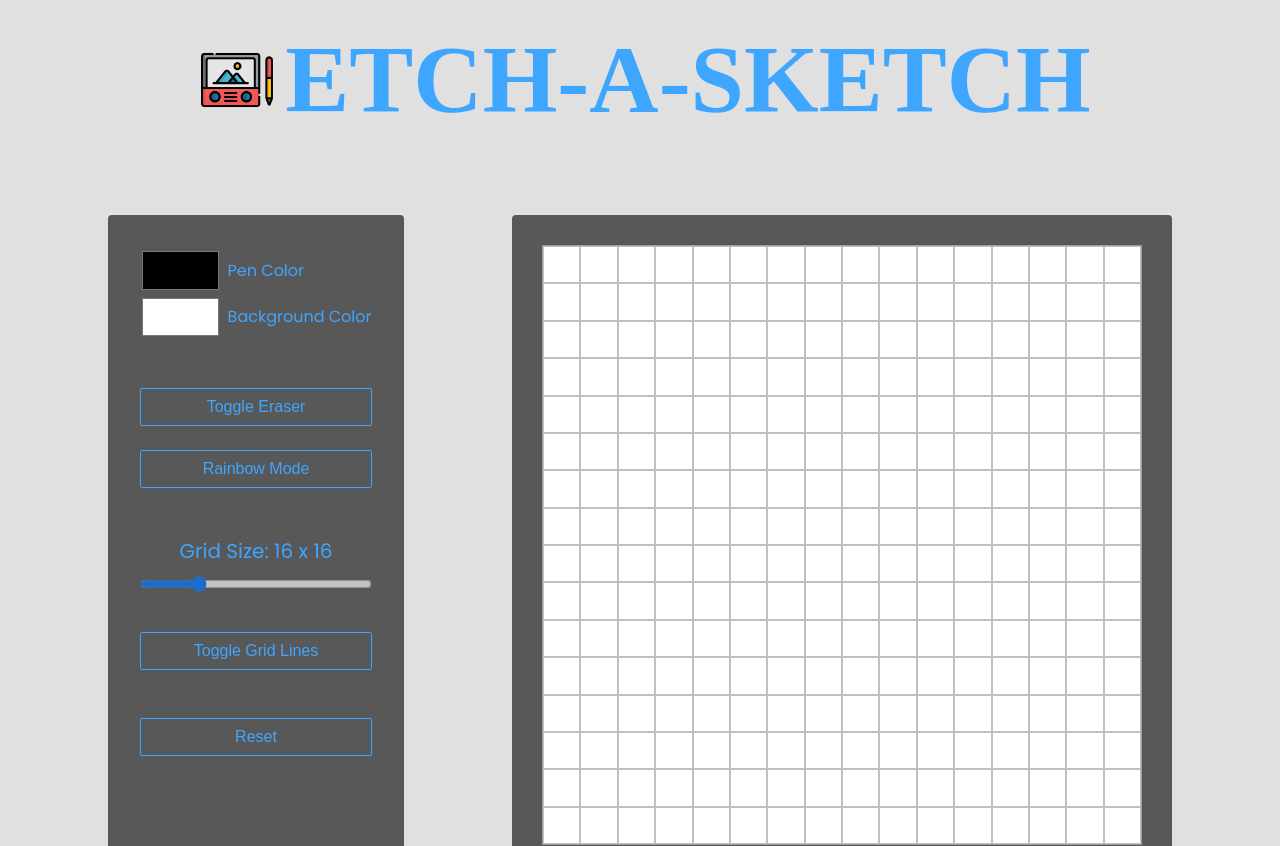
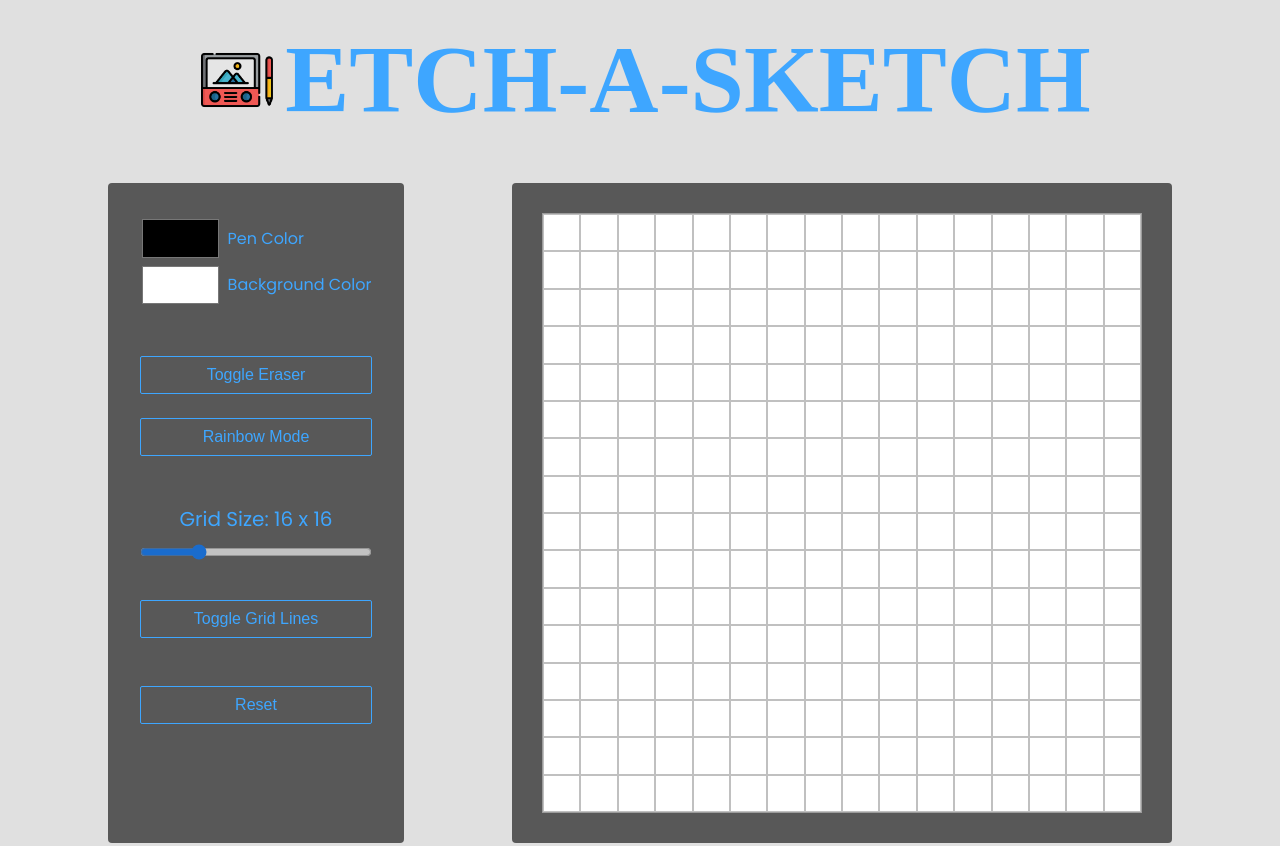
Before and after one commit to shivsgkashyap/etch, a React (Vite) app: page / in a window 1280 px wide. Shown: the top 846 px of the page. Built offline with nearby package versions, Linux system fonts and the light colour scheme; a web font is replaced by a local one.

Commit message:
Fixed margins

```diff
--- a/src/App.css
+++ b/src/App.css
@@ -23,7 +23,6 @@ header img {
 }
 
 .wrapper {
-  max-width: 1400px;
   margin-left: auto;
   margin-right: auto;
 }
@@ -31,7 +30,7 @@ header img {
 .main {
   display: flex;
   justify-content: space-evenly;
-  margin-top: 5em;
+  margin-top: 3em;
   margin-bottom: 3em;
 }
 
```
Also changed, not shown: 5 other files (tests, documents, lock files or other folders).
